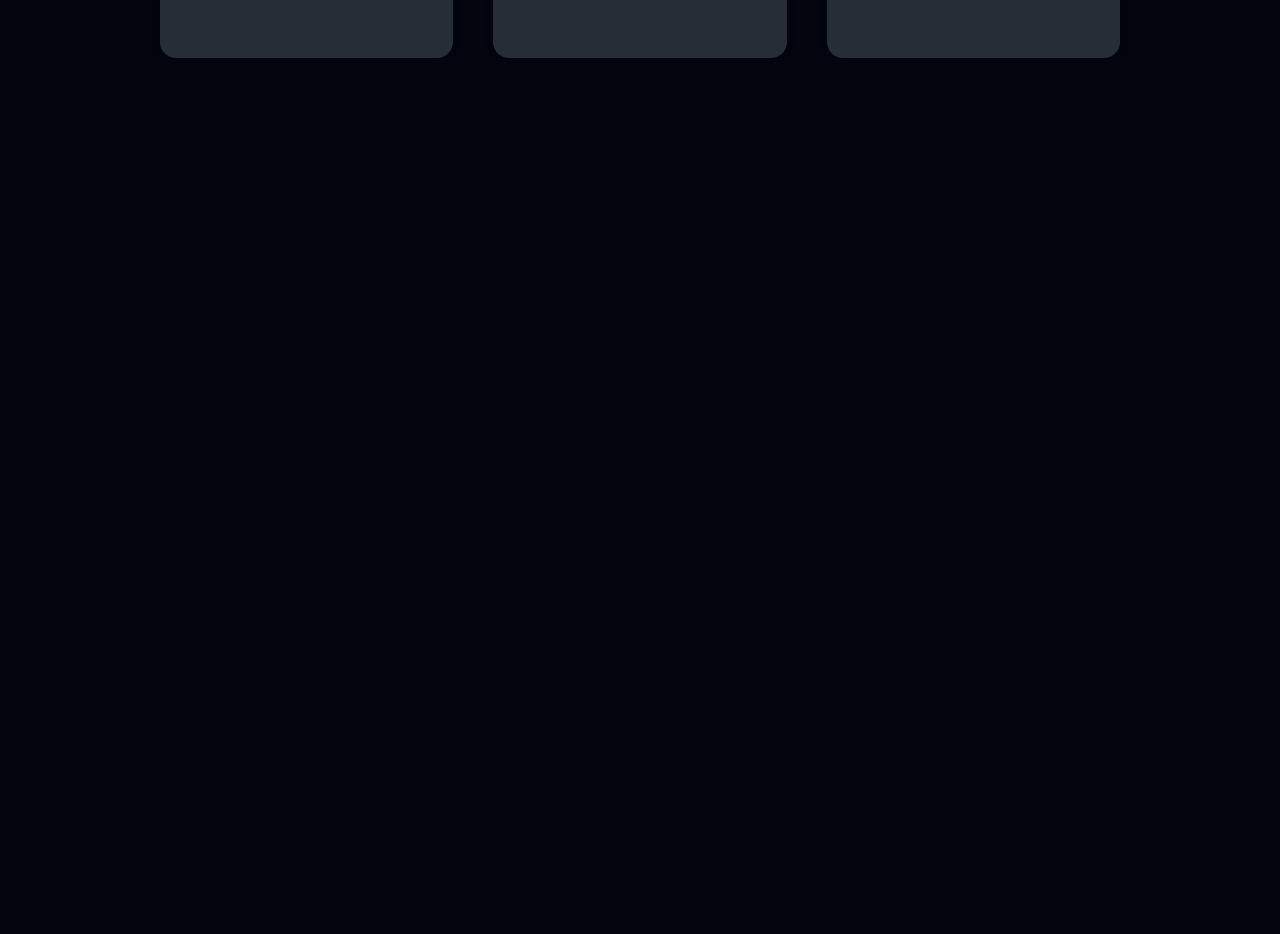
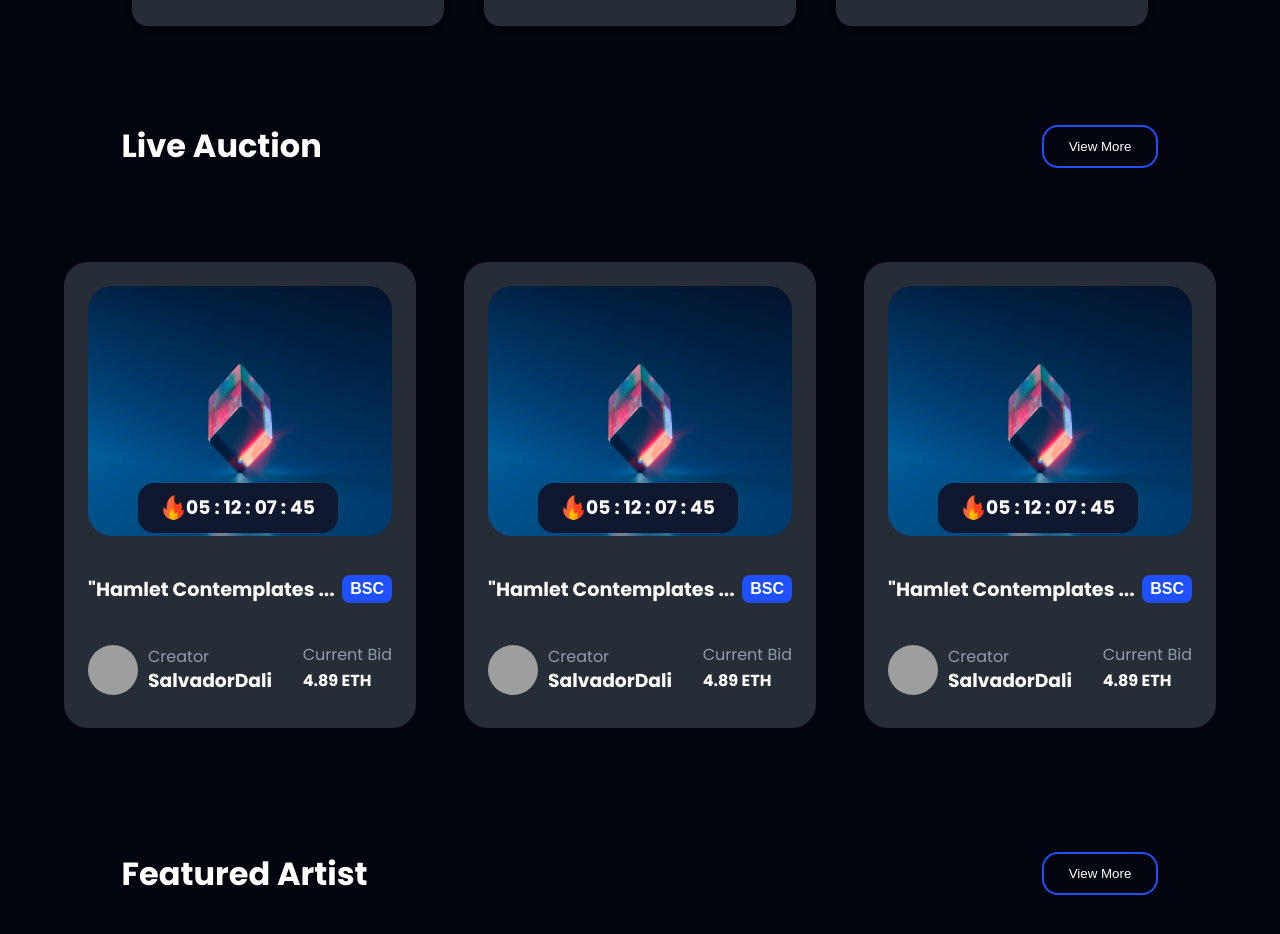
Before and after one commit to rakibul-islam-hasib/Panda-NTF, a React (Vite) app: page / in a window 1280 px wide. Shown: the part 1240-2174 px from the top of the page. Before the commit the page ends 1298 px from the top, so only its background shows below. Built offline with nearby package versions, Linux system fonts and the light colour scheme; grey boxes are pictures that could not be loaded.

Commit message:
Live Auction done

```diff
--- a/src/App.css
+++ b/src/App.css
@@ -4,19 +4,30 @@
     margin-top: 20px;
 }
 .about-card {
-    max-width: 85%;
+    max-width: 90%;
     margin: 0 auto;
-    padding: 15px;
+    padding: 25px 0px;
     display: flex;
     gap: 20px;
 }
-
+.live-auction {
+    display: flex;
+    align-items: center;
+    justify-content: space-between;
+    /* margin-top: 100px; */
+    max-width: 90%;
+    margin: 100px auto 70px auto;
+}
+.card-part {
+    display: flex;
+    justify-content: space-between;
+}
 /* responsive css */
 @media screen and (max-width: 768px) {
     .about-card {
         flex-direction: column;
-        /* flex-wrap: wrap; */
-        /* margin-top: 20px; */
-        /* gap: 10px; */
+    }
+    .live-auction {
+        flex-direction: column;
     }
 }
--- a/src/App.jsx
+++ b/src/App.jsx
@@ -1,8 +1,10 @@
 // import { useState } from 'react'
 import './App.css'
 import AboutCard from './components/AboutCard/AboutCard'
+import Card from './components/Card/Card'
 import Hero from './components/Hero/Hero'
 import Navbar from './components/Navbar/Navbar'
+import OutlineButton from './components/OutlineButton/OutlineButton'
 import Sponsors from './components/Sponsors/Sponsors'
 
 function App() {
@@ -22,6 +24,28 @@ function App() {
         <AboutCard name="Add your NFTs"></AboutCard>
         <AboutCard name="List them for sale"></AboutCard>
       </div>
+      {/* Live Auction part */}
+      <div className="live-auction">
+        <div className="live-auction-title">
+          <h1>Live Auction</h1>
+        </div>
+        <div className="live-auction-btn">
+          <OutlineButton name="View More"></OutlineButton>
+        </div>
+      </div>
+      <div className="card-part">
+        <Card></Card>
+        <Card></Card>
+        <Card></Card>
+      </div>
+      <div className="live-auction">
+        <div className="">
+          <h1>Featured Artist</h1>
+        </div>
+        <div className="live-auction-btn">
+          <OutlineButton name="View More"></OutlineButton>
+        </div>
+      </div>
     </div>
   )
 }
--- /dev/null
+++ b/src/components/OutlineButton/OutlineButton.css
@@ -0,0 +1,6 @@
+.btn-outline {
+    border: 2px solid #1E50FF;
+    background-color: transparent;
+    padding: 12px 25px;
+    border-radius: 16px;
+}
--- a/src/components/OutlineButton/OutlineButton.jsx
+++ b/src/components/OutlineButton/OutlineButton.jsx
@@ -0,0 +1,11 @@
+import React from 'react';
+import './OutlineButton.css';
+const OutlineButton = (props) => {
+    return (
+        <div>
+            <button className="btn-outline">{props.name}</button>
+        </div>
+    );
+};
+
+export default OutlineButton;
```
